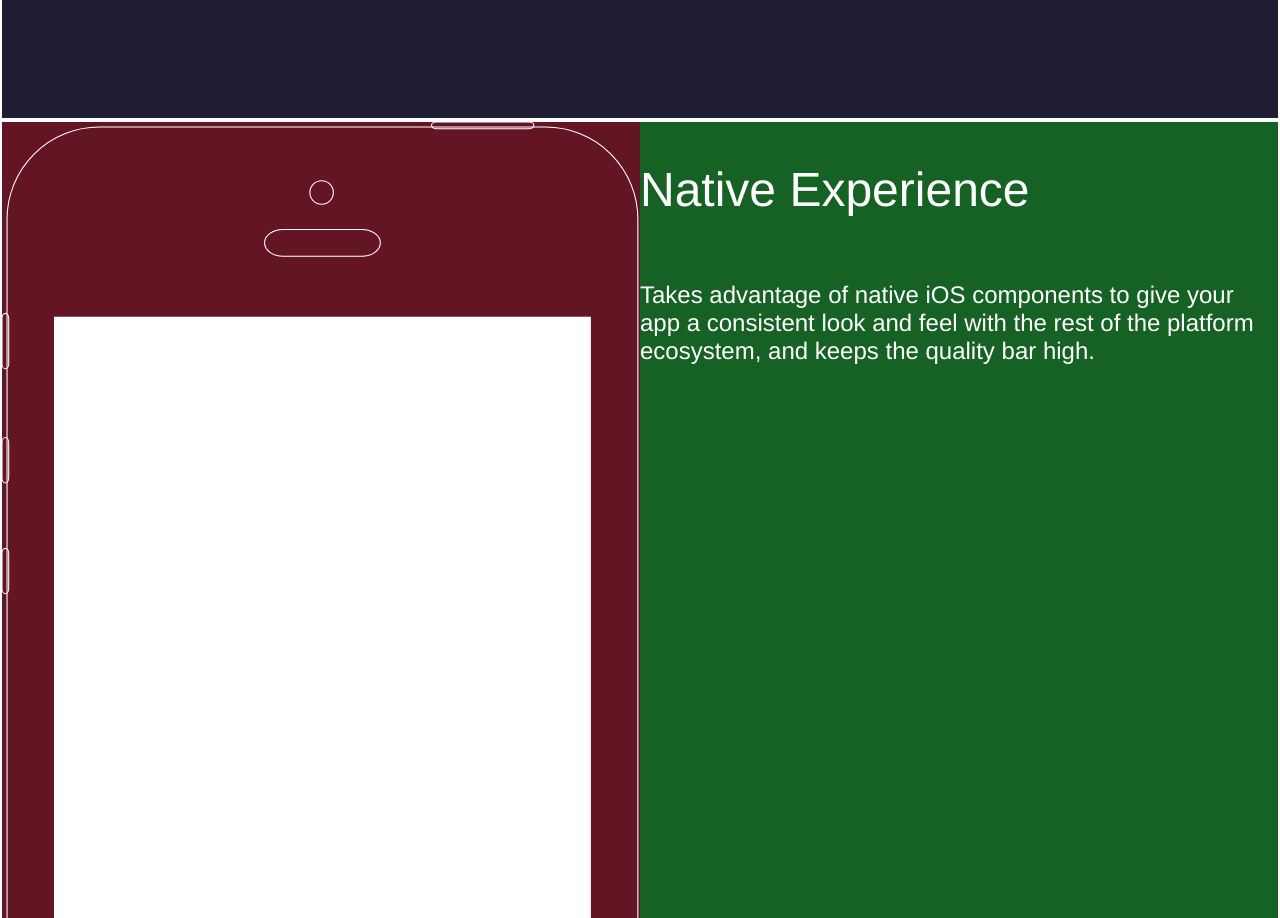
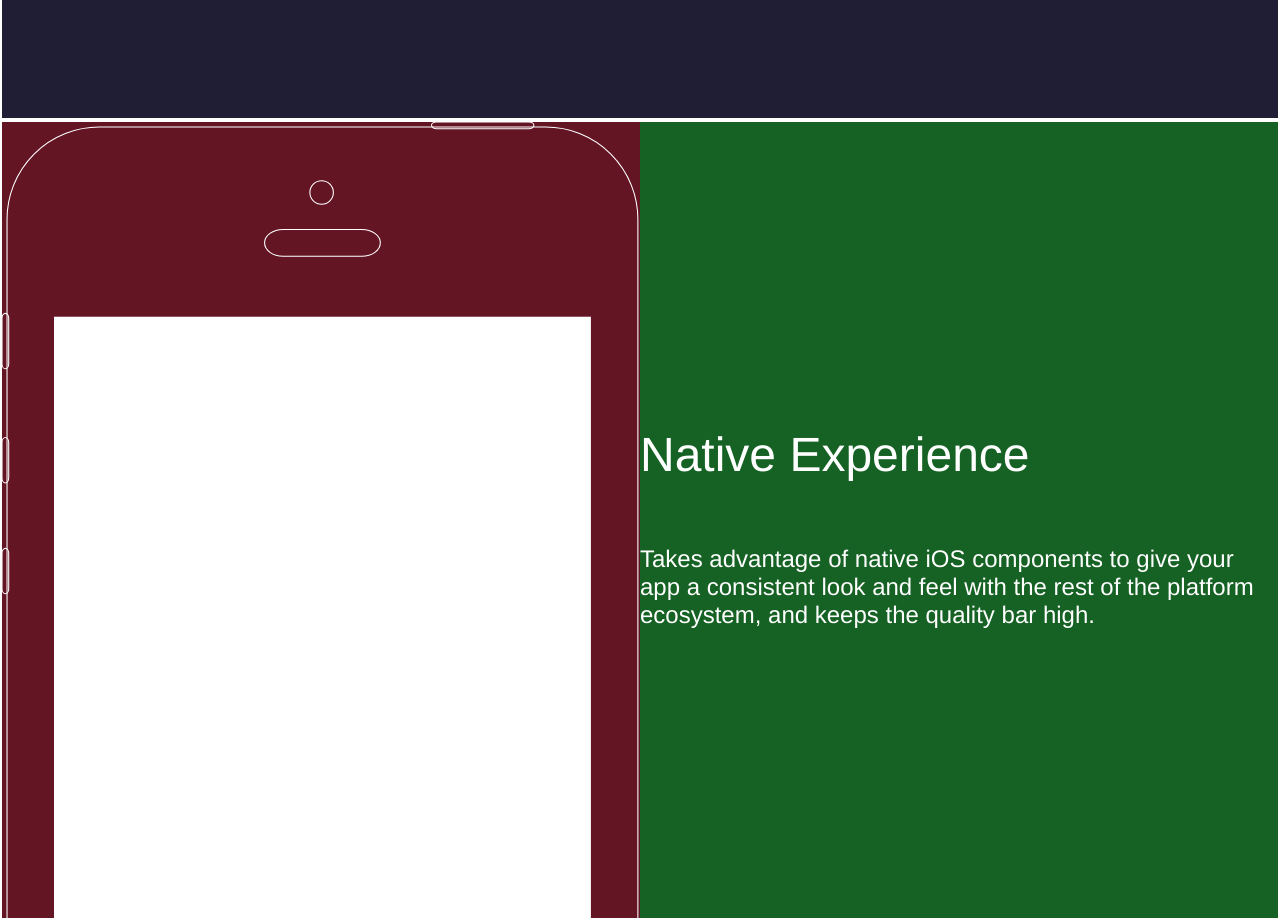
Before and after one commit to xmonkey/sike-react-ilovereact, a website: page index.html in a window 1280 px wide. Shown: the part 680-1598 px from the top of the page. Drawn offline with Linux system fonts and the light colour scheme.

Commit message:
update text position.

```diff
--- a/bundle/app.css
+++ b/bundle/app.css
@@ -593,12 +593,9 @@ a:hover {
       -ms-flex-item-align: stretch;
           align-self: stretch;
   -webkit-box-flex: 1;
-  -webkit-flex-grow: 1;
-      -ms-flex-positive: 1;
-          flex-grow: 1;
-  -webkit-flex-basis: 0;
-      -ms-flex-preferred-size: 0;
-          flex-basis: 0
+  -webkit-flex: 1;
+      -ms-flex: 1;
+          flex: 1;
 }
 
 .feature-description {
@@ -607,10 +604,20 @@ a:hover {
       -ms-flex-item-align: stretch;
           align-self: stretch;
   -webkit-box-flex: 1;
-  -webkit-flex-grow: 1;
-      -ms-flex-positive: 1;
-          flex-grow: 1;
-  -webkit-flex-basis: 0;
-      -ms-flex-preferred-size: 0;
-          flex-basis: 0
+  -webkit-flex: 1;
+      -ms-flex: 1;
+          flex: 1;
+  -webkit-box-orient: vertical;
+  -webkit-box-direction: normal;
+  -webkit-flex-direction: column;
+      -ms-flex-direction: column;
+          flex-direction: column;
+  -webkit-box-align: start;
+  -webkit-align-items: flex-start;
+      -ms-flex-align: start;
+          align-items: flex-start;
+  -webkit-box-pack: center;
+  -webkit-justify-content: center;
+      -ms-flex-pack: center;
+          justify-content: center;
 }
--- a/css/app.css
+++ b/css/app.css
@@ -100,13 +100,14 @@ a:hover {
 .iphone-demo {
   background-color: rgba(255,0,0,0.3);
   align-self: stretch;
-  flex-grow: 1;
-  flex-basis: 0
+  flex: 1;
 }
 
 .feature-description {
   background-color: rgba(0,255,0,0.3);
   align-self: stretch;
-  flex-grow: 1;
-  flex-basis: 0
+  flex: 1;
+  flex-direction: column;
+  align-items: flex-start;
+  justify-content: center;
 }
```
